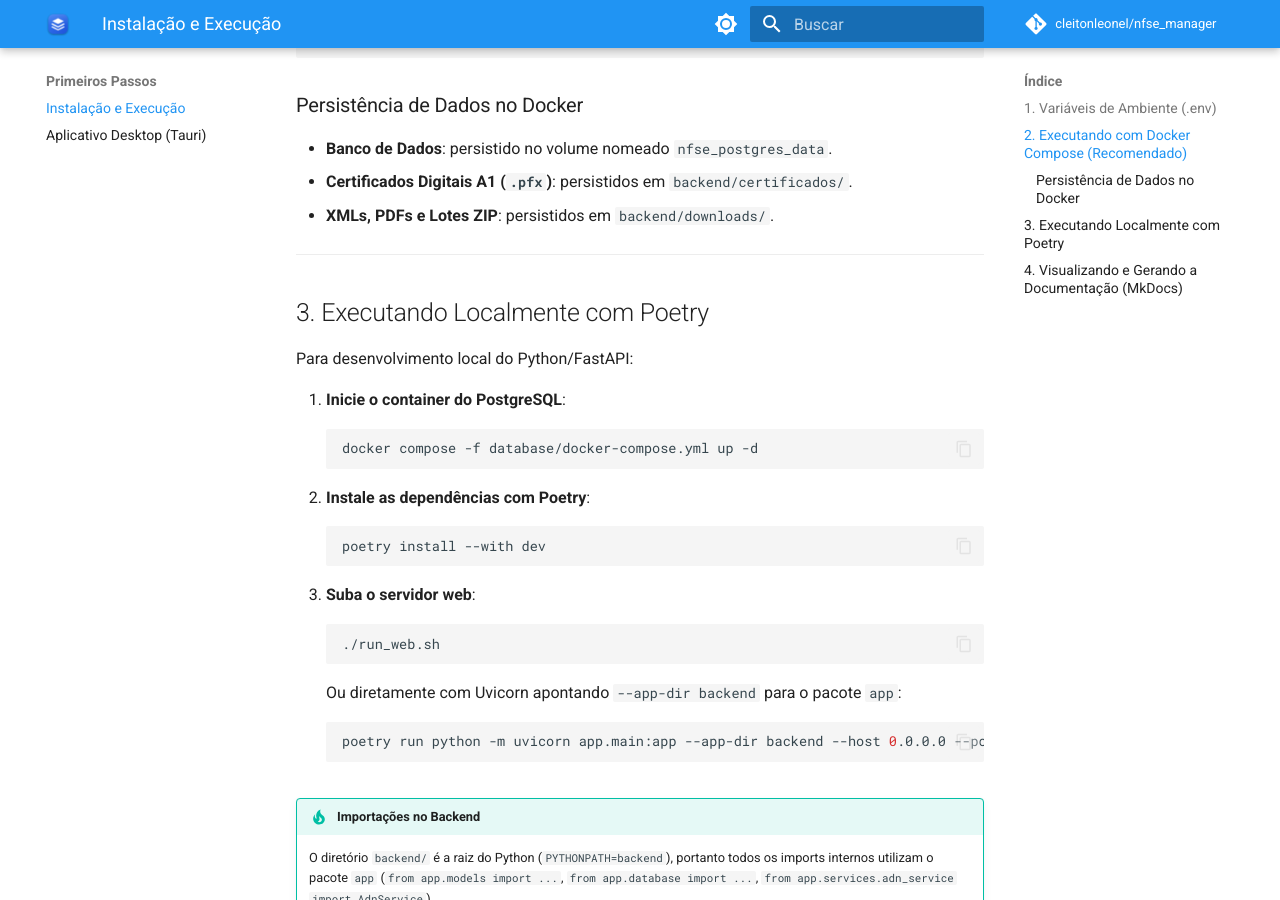
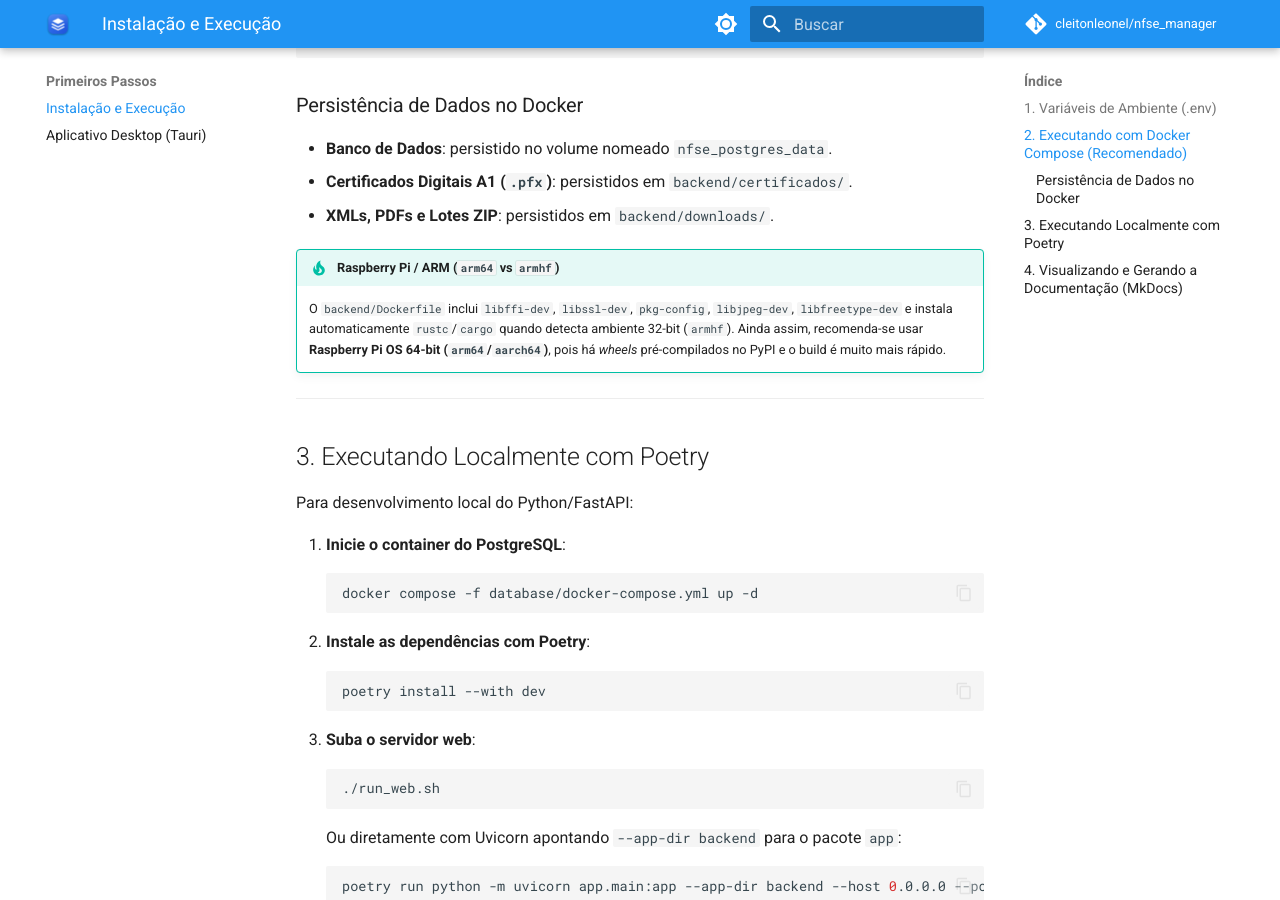
Before and after one commit to cleitonleonel/nfse_manager, an MkDocs documentation site: the page built from docs/instalacao.md, in a window 1280 px wide and 900 px high, scrolled down 1494 px. Built offline with MkDocs 1.6.1 and Material for MkDocs 9.7.7, drawn with Linux system fonts in a browser that asks for light colours; comment, search, counter and statistics services are not loaded.

Commit message:
:art: chore: adiciona dependências ARM no Docker do backend e documenta Raspberry Pi

```diff
--- a/docs/instalacao.md
+++ b/docs/instalacao.md
@@ -61,6 +61,9 @@ A arquitetura Docker do projeto é modular: cada camada possui seu próprio `Doc
 - **Certificados Digitais A1 (`.pfx`)**: persistidos em `backend/certificados/`.
 - **XMLs, PDFs e Lotes ZIP**: persistidos em `backend/downloads/`.
 
+!!! tip "Raspberry Pi / ARM (`arm64` vs `armhf`)"
+    O `backend/Dockerfile` inclui `libffi-dev`, `libssl-dev`, `pkg-config`, `libjpeg-dev`, `libfreetype-dev` e instala automaticamente `rustc`/`cargo` quando detecta ambiente 32-bit (`armhf`). Ainda assim, recomenda-se usar **Raspberry Pi OS 64-bit (`arm64`/`aarch64`)**, pois há *wheels* pré-compilados no PyPI e o build é muito mais rápido.
+
 ---
 
 ## 3. Executando Localmente com Poetry
```
Also changed, not shown: 1 other file.
